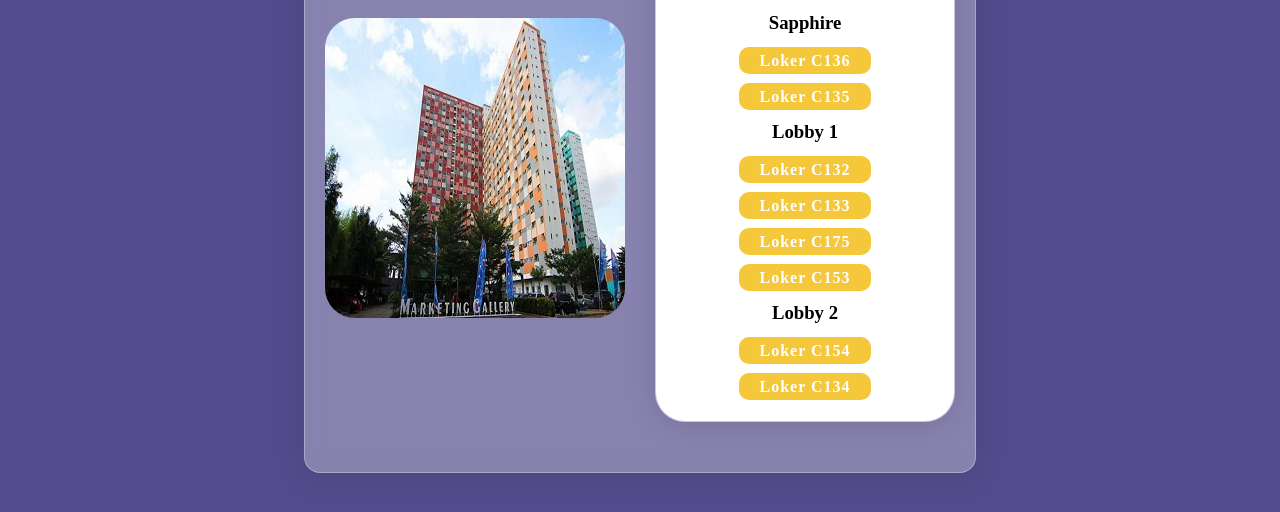
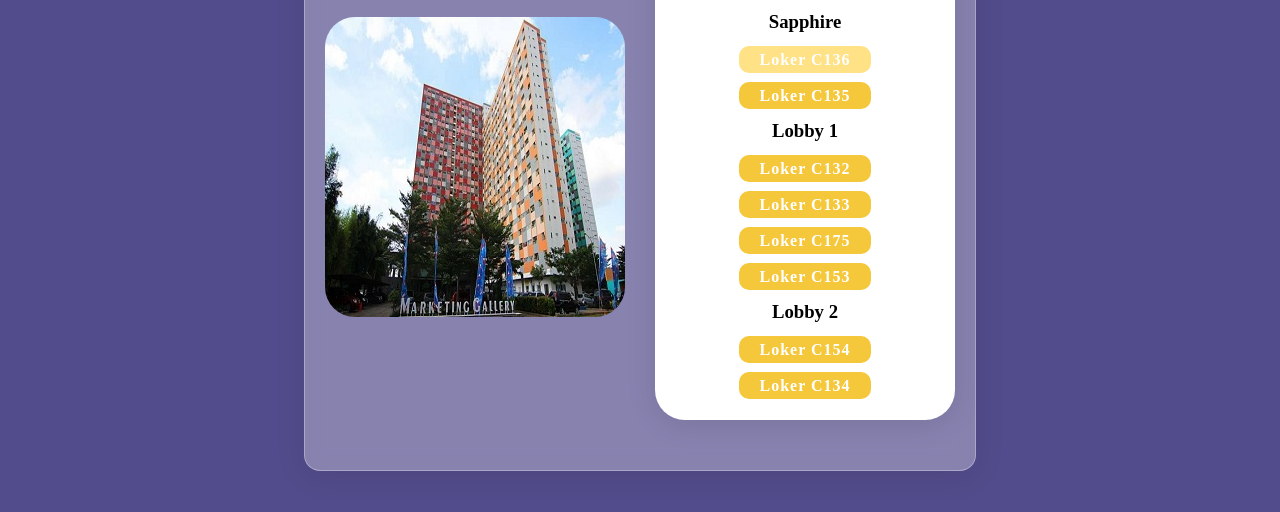
Before and after one commit to Baito838/Paxel-Box, a plain HTML site: page index.html in a window 1280 px wide. In both pictures the pointer is over the link "Loker C136". Shown: the part 184-696 px from the top of the page. Drawn offline with Linux system fonts and the light colour scheme.

Commit message:
Update style.css

```diff
--- a/Style/style.css
+++ b/Style/style.css
@@ -66,7 +66,6 @@ img:hover {
   background: white;
   border-radius: 16px;
   box-shadow: 0 4px 30px rgba(0, 0, 0, 0.1);
-  border: 1px solid rgba(83, 76, 140, 0.3);
 }
 .content h1 {
   width: 100%;
@@ -96,3 +95,7 @@ img:hover {
   background-color: #f5c73b;
   padding: 5px 20px;
 }
+
+.content a:hover {
+  background-color: #FFE186;
+}
```
